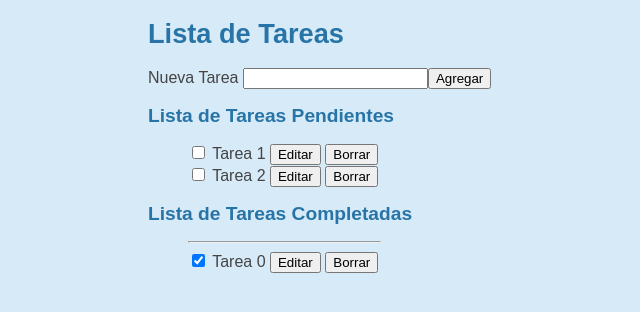
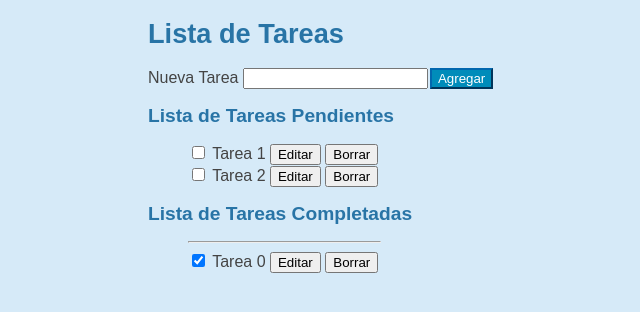
Before and after one commit to sofiMongelos/sofiMongelos.github.io, a plain HTML site: page listaTarea/index.html in a window 1280 px wide. Shown: the whole page, without its empty margins (436-1076 px from the left). Drawn offline with Linux system fonts and the light colour scheme.

Commit message:
boton Agregar

```diff
--- a/listaTarea/style.css
+++ b/listaTarea/style.css
@@ -31,3 +31,10 @@ hr{
     width: 191px;
     margin-left: initial;
 }
+
+.add{
+    background-color: #008CBA;
+    border-color: #0267AE;
+    color: white;
+    margin-left: 2px;
+}
```
